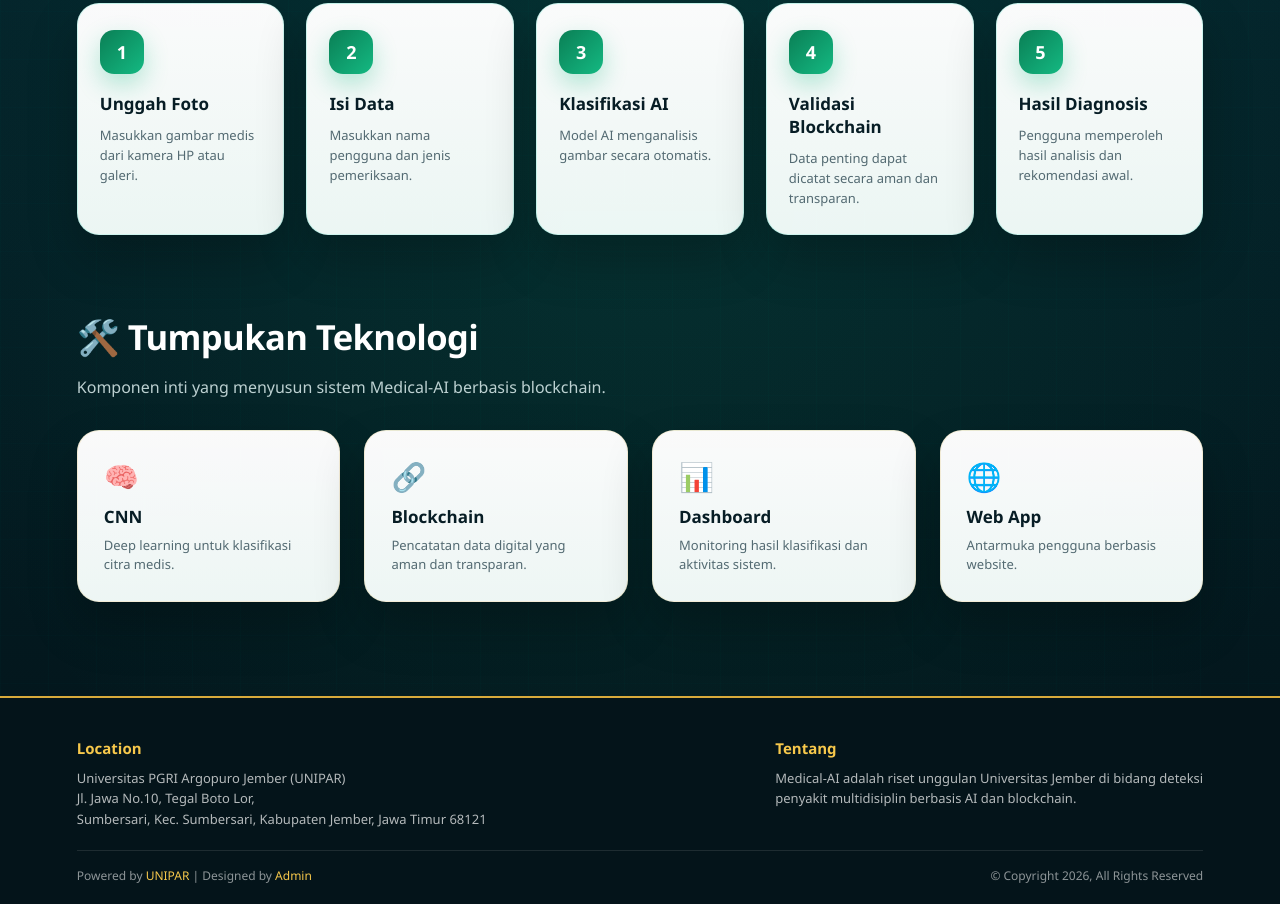
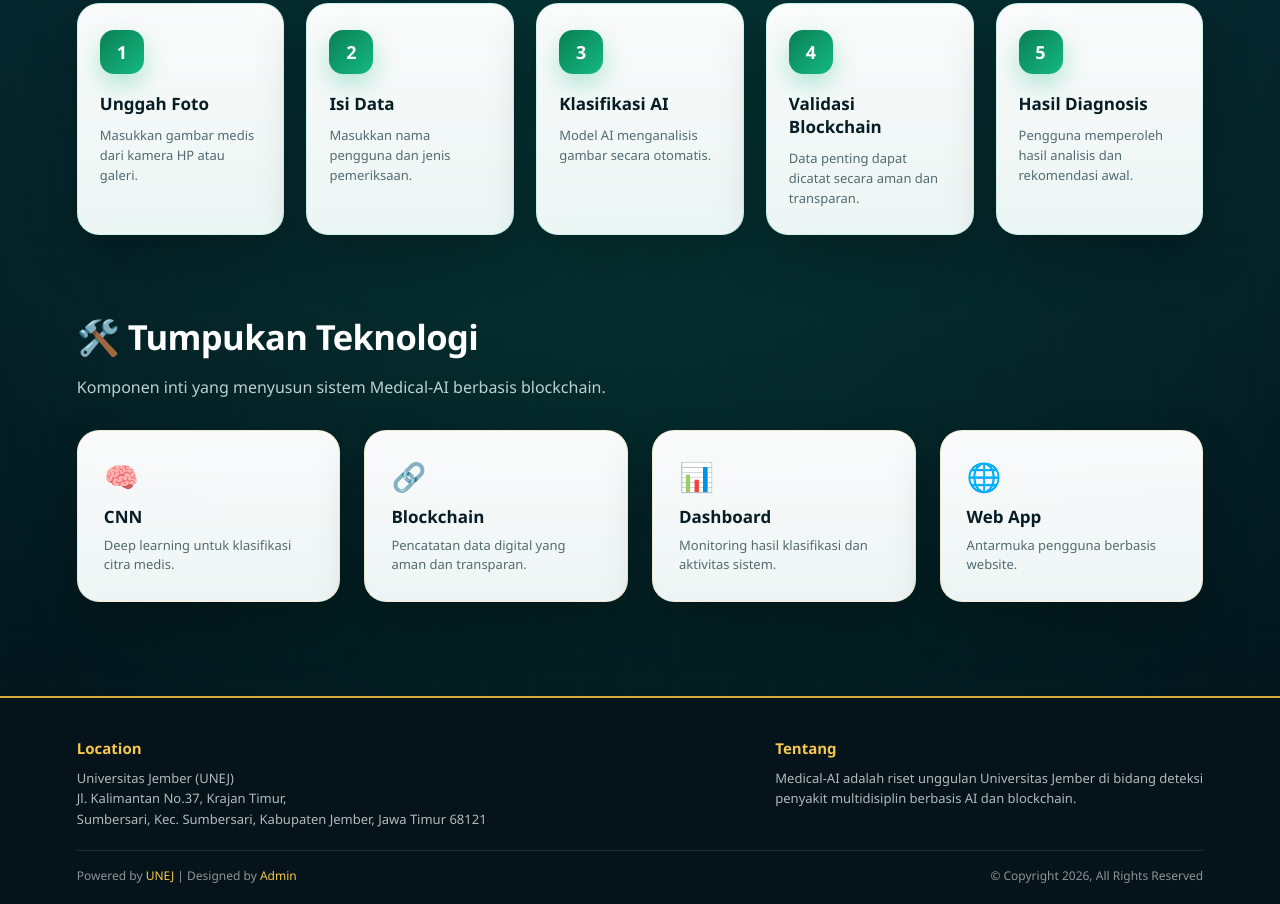
Before and after one commit to alvianbagusagatha/medical-ai-eye, a plain HTML site: page frontend/index.html in a window 1280 px wide. Shown: the part 2359-3263 px from the top of the page. Drawn offline with Linux system fonts and the light colour scheme.

Commit message:
content: samakan nama institusi ke UNEJ di kedua halaman
index.html sudah diubah dari UNIPAR ke Universitas Jember (UNEJ) beserta
alamatnya, tetapi deteksi-mata.html masih memuat UNIPAR di blok Location
dan di footer-bottom. Karena kedua halaman memakai footer yang sama
persis, halaman Deteksi Mata menampilkan institusi dan alamat yang
berbeda dari homepage.

Alamat pada kedua halaman kini seragam: Jl. Kalimantan No.37, Krajan
Timur, Sumbersari, Jember.

Co-Authored-By: Claude Opus 5 <noreply@anthropic.com>

```diff
--- a/frontend/index.html
+++ b/frontend/index.html
@@ -259,8 +259,8 @@
         <div>
           <h4>Location</h4>
           <p>
-            Universitas PGRI Argopuro Jember (UNIPAR)<br />
-            Jl. Jawa No.10, Tegal Boto Lor,<br />
+            Universitas Jember (UNEJ)<br />
+            Jl. Kalimantan No.37, Krajan Timur,<br />
             Sumbersari, Kec. Sumbersari, Kabupaten Jember, Jawa Timur 68121
           </p>
         </div>
@@ -275,7 +275,7 @@
       </div>
       <div class="footer-bottom">
         <div>
-          Powered by <a href="#">UNIPAR</a> | Designed by <a href="#">Admin</a>
+          Powered by <a href="#">UNEJ</a> | Designed by <a href="#">Admin</a>
         </div>
         <div>© Copyright 2026, All Rights Reserved</div>
       </div>
```
Also changed, not shown: frontend/deteksi-mata.html (+3 -3 lines).
